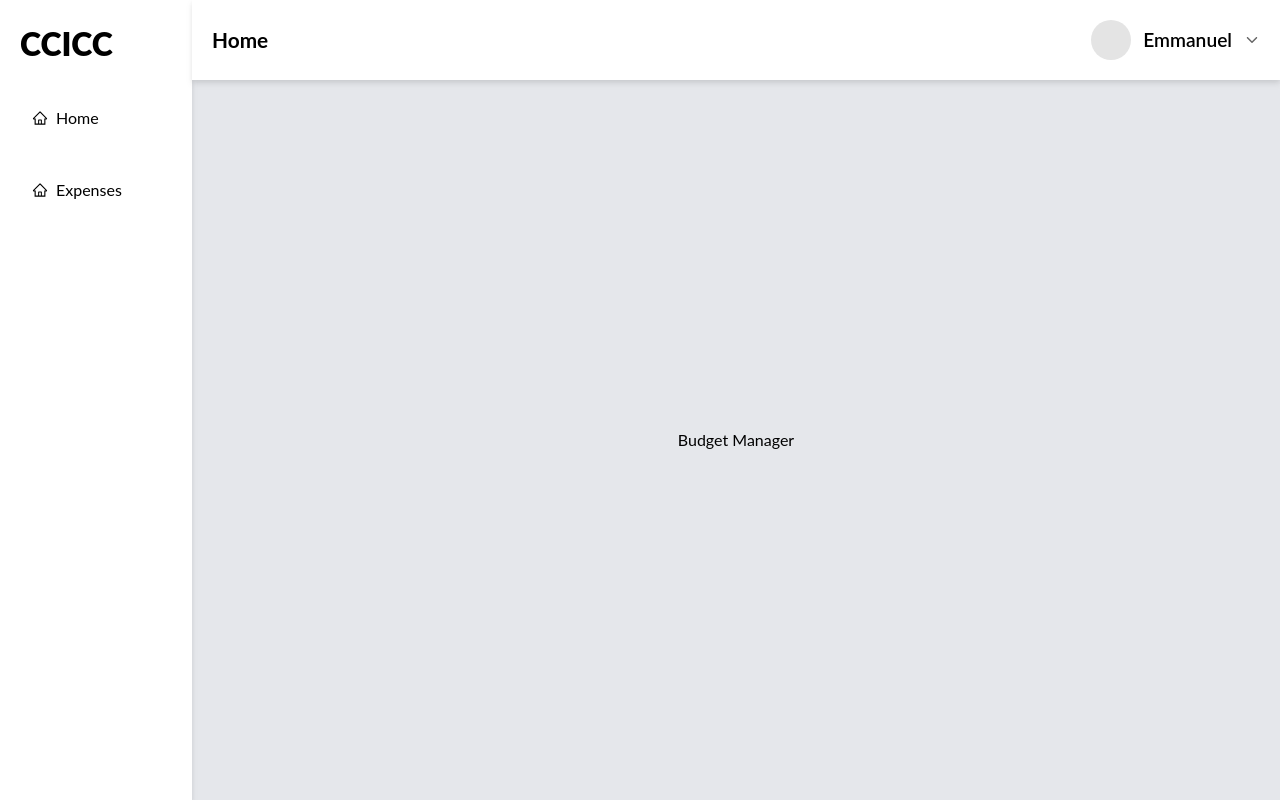
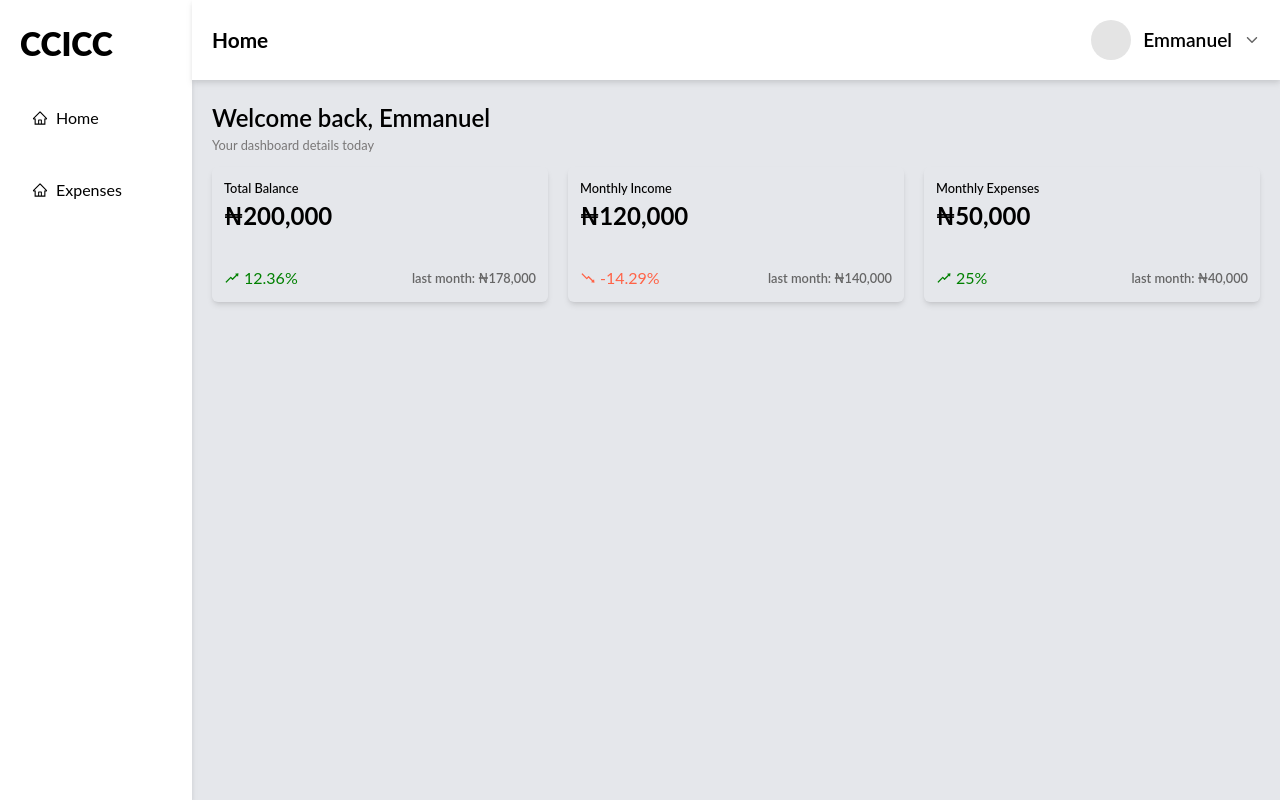
Before and after one commit to RahmanC/budget-system, a React (Create React App) app: page /budget in a window 1280 px wide. Built offline with nearby package versions, Linux system fonts and the light colour scheme.

Commit message:
reusable home screen cards

```diff
--- /dev/null
+++ b/src/components/Card.tsx
@@ -0,0 +1,65 @@
+import React, { useLayoutEffect, useState } from "react";
+import { CardProps } from "utils/types";
+import { AiOutlineFall, AiOutlineRise } from "react-icons/ai";
+
+const Card = (props: CardProps) => {
+  const { label, value, previous } = props;
+
+  const [increase, setIncrease] = useState<boolean>(false);
+  const [percentage, setPercentage] = useState<number | null>(null);
+
+  useLayoutEffect(() => {
+    const getStatus = () => {
+      value > previous ? setIncrease(true) : setIncrease(false);
+    };
+
+    const getPercent = () => {
+      if (value === 0 || previous === 0) {
+        setPercentage(null);
+      } else {
+        const calculatedPercentage: number =
+          ((value - previous) / previous) * 100;
+        setPercentage(calculatedPercentage);
+      }
+    };
+    getPercent();
+    getStatus();
+  }, [previous, value]);
+
+  return (
+    <div className="shadow-md  p-3 w-1/3 rounded-md my-3">
+      <p className="font-[500] text-[0.8rem]">{label}</p>
+      <p className="font-[700] text-[1.5rem]">
+        ₦
+        {value?.toLocaleString(undefined, {
+          maximumFractionDigits: 2,
+        })}
+      </p>
+      <div className="flex justify-between items-center mt-[2rem]">
+        <div className="flex items-center gap-1">
+          <>
+            {increase ? (
+              <AiOutlineRise color="green" />
+            ) : (
+              <AiOutlineFall color="tomato" />
+            )}
+            <p className={increase ? "text-[green]" : "text-[tomato]"}>
+              {percentage?.toLocaleString(undefined, {
+                maximumFractionDigits: 2,
+              })}
+              %
+            </p>
+          </>
+        </div>
+        <p className="text-[#666666] text-[0.8rem] font-[600]">
+          last month: ₦
+          {previous?.toLocaleString(undefined, {
+            maximumFractionDigits: 2,
+          })}
+        </p>
+      </div>
+    </div>
+  );
+};
+
+export default Card;
--- a/src/layouts/AppLayout.tsx
+++ b/src/layouts/AppLayout.tsx
@@ -21,7 +21,7 @@ const AppLayout = () => {
           title={swapTitle[navTitle as keyof typeof swapTitle]}
           username={"Emmanuel"}
         />
-        <div className="flex items-center justify-center flex-1">
+        <div className=" p-5 flex-1">
           <Outlet />
         </div>
       </div>
--- a/src/pages/BudgetManager.tsx
+++ b/src/pages/BudgetManager.tsx
@@ -1,3 +1,4 @@
+import Card from "components/Card";
 import React, { useState } from "react";
 import { Budget, Expense } from "utils/types";
 
@@ -5,7 +6,22 @@ const BudgetManager: React.FC = () => {
   const [budgets, setBudgets] = useState<Budget[]>([]);
   const [expenses, setExpenses] = useState<Expense[]>([]);
 
-  return <div>Budget Manager</div>;
+  return (
+    <div>
+      <div>
+        <p className="font-[600] text-[1.5rem]">Welcome back, Emmanuel</p>
+        <p className="text-[#797777] text-[0.8rem]">
+          Your dashboard details today
+        </p>
+      </div>
+
+      <div className="flex gap-5 ">
+        <Card label="Total Balance" value={200000} previous={178000} />
+        <Card label="Monthly Income" value={120000} previous={140000} />
+        <Card label="Monthly Expenses" value={50000} previous={40000} />
+      </div>
+    </div>
+  );
 };
 
 export default BudgetManager;
--- a/src/utils/types.ts
+++ b/src/utils/types.ts
@@ -21,3 +21,9 @@ export interface NavbarProps {
   title: string;
   username: string;
 }
+
+export interface CardProps {
+  label: string;
+  value: number;
+  previous: number;
+}
```
